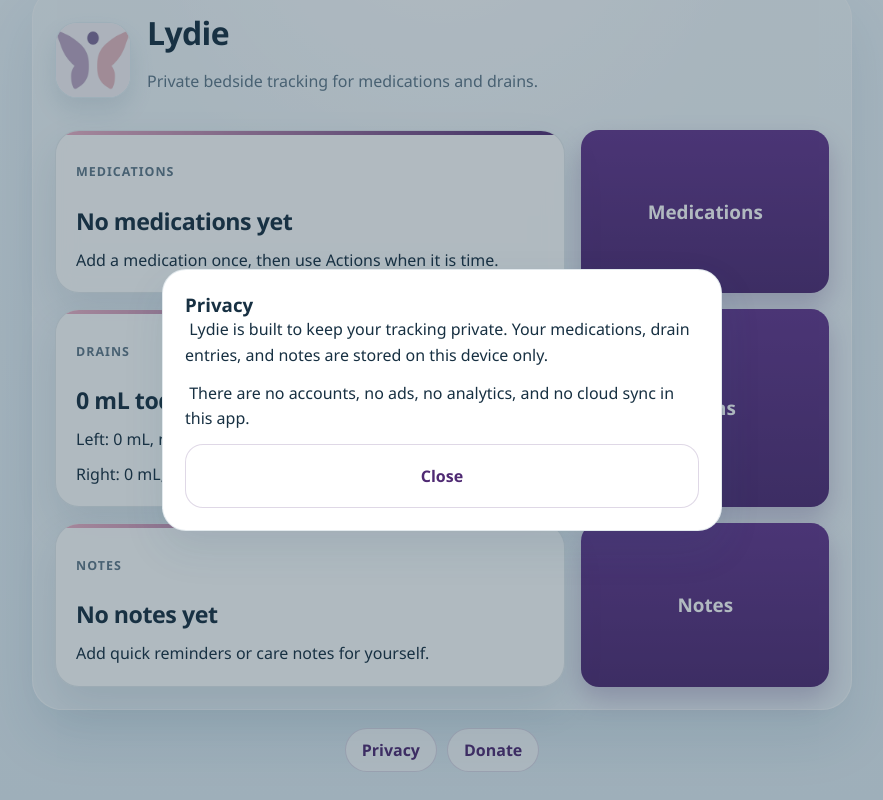
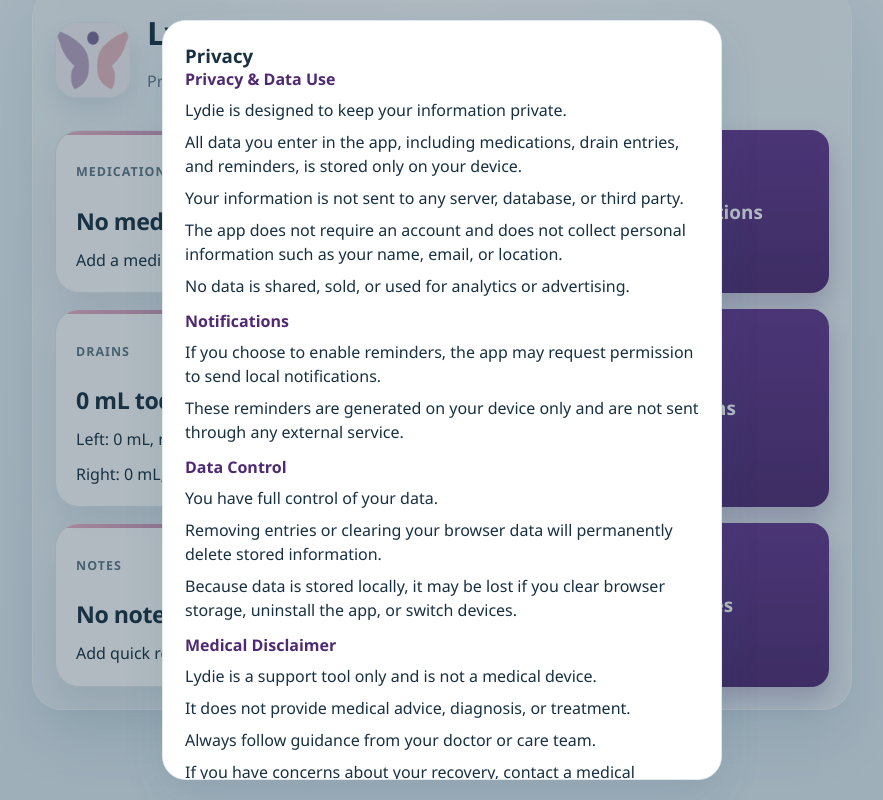
Before and after one commit to conner-designs/visucare, a Vue app: page / in a window 1280 px wide. Both pictures are taken after a click on the button "Privacy". Shown: the part 112-912 px from the top of the page, without its empty margins (198-1081 px from the left). Built offline with nearby package versions, Linux system fonts and the light colour scheme.

Commit message:
Update privacy statement

```diff
--- a/src/App.vue
+++ b/src/App.vue
@@ -48,12 +48,36 @@ onBeforeUnmount(() => {
 
     <BaseModal :open="activeFooterModal === 'privacy'" title="Privacy" @close="activeFooterModal = null">
       <div class="stack section-gap-sm">
-        <p class="note-body">
-          Lydie is built to keep your tracking private. Your medications, drain entries, and notes are stored on this device only.
-        </p>
-        <p class="note-body">
-          There are no accounts, no ads, no analytics, and no cloud sync in this app.
-        </p>
+        <section class="privacy-section">
+          <h4>Privacy & Data Use</h4>
+          <p>Lydie is designed to keep your information private.</p>
+          <p>All data you enter in the app, including medications, drain entries, and reminders, is stored only on your device.</p>
+          <p>Your information is not sent to any server, database, or third party.</p>
+          <p>The app does not require an account and does not collect personal information such as your name, email, or location.</p>
+          <p>No data is shared, sold, or used for analytics or advertising.</p>
+        </section>
+
+        <section class="privacy-section">
+          <h4>Notifications</h4>
+          <p>If you choose to enable reminders, the app may request permission to send local notifications.</p>
+          <p>These reminders are generated on your device only and are not sent through any external service.</p>
+        </section>
+
+        <section class="privacy-section">
+          <h4>Data Control</h4>
+          <p>You have full control of your data.</p>
+          <p>Removing entries or clearing your browser data will permanently delete stored information.</p>
+          <p>Because data is stored locally, it may be lost if you clear browser storage, uninstall the app, or switch devices.</p>
+        </section>
+
+        <section class="privacy-section">
+          <h4>Medical Disclaimer</h4>
+          <p>Lydie is a support tool only and is not a medical device.</p>
+          <p>It does not provide medical advice, diagnosis, or treatment.</p>
+          <p>Always follow guidance from your doctor or care team.</p>
+          <p>If you have concerns about your recovery, contact a medical professional.</p>
+        </section>
+
         <button class="action-button subtle" type="button" @click="activeFooterModal = null">Close</button>
       </div>
     </BaseModal>
--- a/src/styles.css
+++ b/src/styles.css
@@ -562,6 +562,25 @@ textarea {
   white-space: pre-wrap;
 }
 
+.privacy-section {
+  display: grid;
+  gap: 8px;
+}
+
+.privacy-section h4,
+.privacy-section p {
+  margin: 0;
+}
+
+.privacy-section h4 {
+  color: var(--accent);
+  font-size: 1rem;
+}
+
+.privacy-section p {
+  line-height: 1.5;
+}
+
 .summary-table tbody tr:last-child td {
   border-bottom: 0;
 }
```
Also changed, not shown: 5 other files (tests, documents, lock files or other folders).
